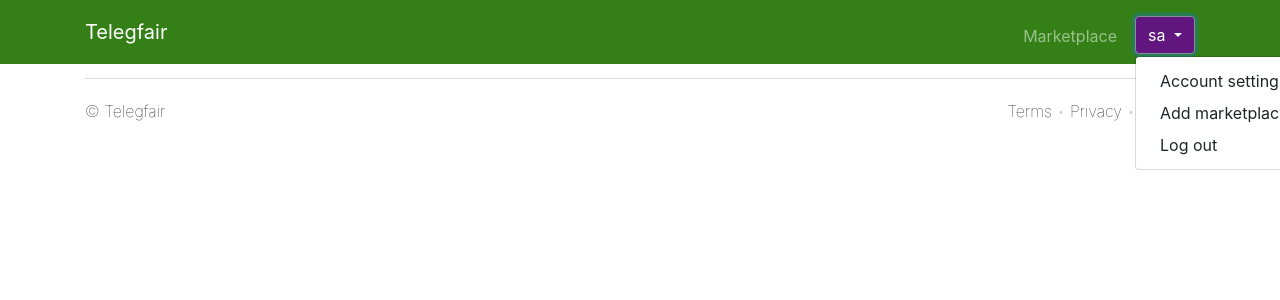
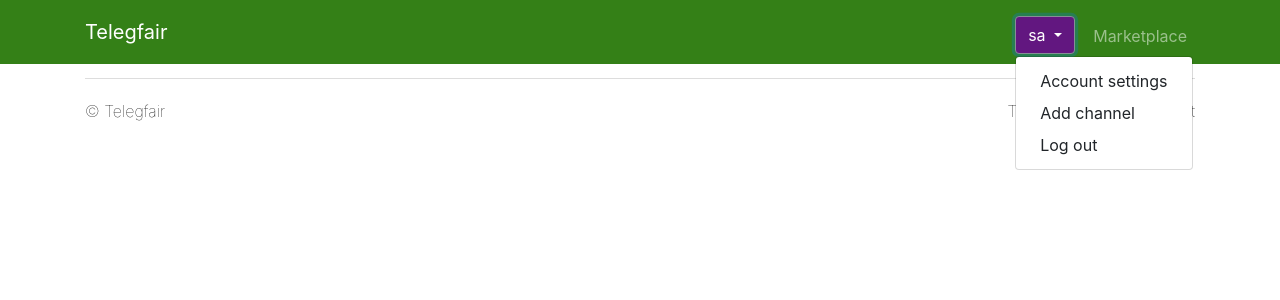
Before and after one commit to ivvan18/new_telegram_market, a Flask app: page /contact in a window 1280 px wide, after a click on "sa". Shown: the top 300 px of the page. Run offline with Flask 2, Linux system fonts and the light colour scheme; a user stored in the database is signed in; some libraries are stand-ins or nearby versions.

Commit message:
Design in dropdown improved + logout func added.

```diff
--- a/app/templates/base.html
+++ b/app/templates/base.html
@@ -17,6 +17,11 @@
     <!-- Custom styles for this template -->
     <link href="../static/css/half-slider.css" rel="stylesheet">
 
+    <style>
+      .zombie:active {
+         background-color: #54C571;
+      }
+    </style>
   </head>
 
   <body>
@@ -31,9 +36,6 @@
         </button>
         <div class="collapse navbar-collapse" id="navbarResponsive">
           <ul class="navbar-nav ml-auto">
-            <li class="nav-item" style="padding:8px 0 0 10px;">
-              <a class="nav-link" href="/marketplace">Marketplace</a>
-            </li>
             {% if not current_user.is_authenticated %}
             <li class="nav-item" style="padding:8px 0 0 10px;">
             		<a href="/signup" class="btn btn-style">Register For Free</a>
@@ -48,15 +50,18 @@
                   {{ current_user.name }}
                 </button>
                 <div class="dropdown-menu" aria-labelledby="dropdownMenuButton">
-                  <a class="dropdown-item" href="/settings">Account settings</a>
+                  <a class="dropdown-item zombie" href="/settings">Account settings</a>
                   {% if current_user.type == 'Brand/Agency' %}
-                    <a class="dropdown-item" href="/add_marketplace">Add marketplace</a>
+                    <a class="dropdown-item zombie" href="/add_marketplace">Add channel</a>
                   {% endif %}
-                  <a class="dropdown-item" href="/logout">Log out</a>
+                  <a class="dropdown-item zombie" href="/logout">Log out</a>
                 </div>
               </div>
             </li>
             {% endif %}
+            <li class="nav-item" style="padding:8px 0 0 10px;">
+              <a class="nav-link" href="/marketplace">Marketplace</a>
+            </li>
           </ul>
         </div>
       </div>
--- a/app/views.py
+++ b/app/views.py
@@ -2,7 +2,7 @@
 from flask_mail import Message
 
 from flask import render_template, redirect, url_for, flash
-from flask_login import current_user, login_user
+from flask_login import current_user, login_user, login_required, logout_user
 from itsdangerous import SignatureExpired
 from werkzeug.security import check_password_hash, generate_password_hash
 
@@ -86,7 +86,7 @@
 
     return render_template('signup.html', form=form)
 
-
+#sending confirmation link
 @app.route('/confirm_email/<token>')
 def confirm_email(token):
     try:
@@ -99,6 +99,14 @@
     return render_template('confirm_email.html')
 
 
+@app.route('/logout')
+@login_required
+def logout():
+    logout_user()
+    return redirect(url_for('index'))
+
+
+
 #error 404 page
 @app.errorhandler(404)
 def page_not_found(e):
```
Also changed, not shown: app/users.db.
